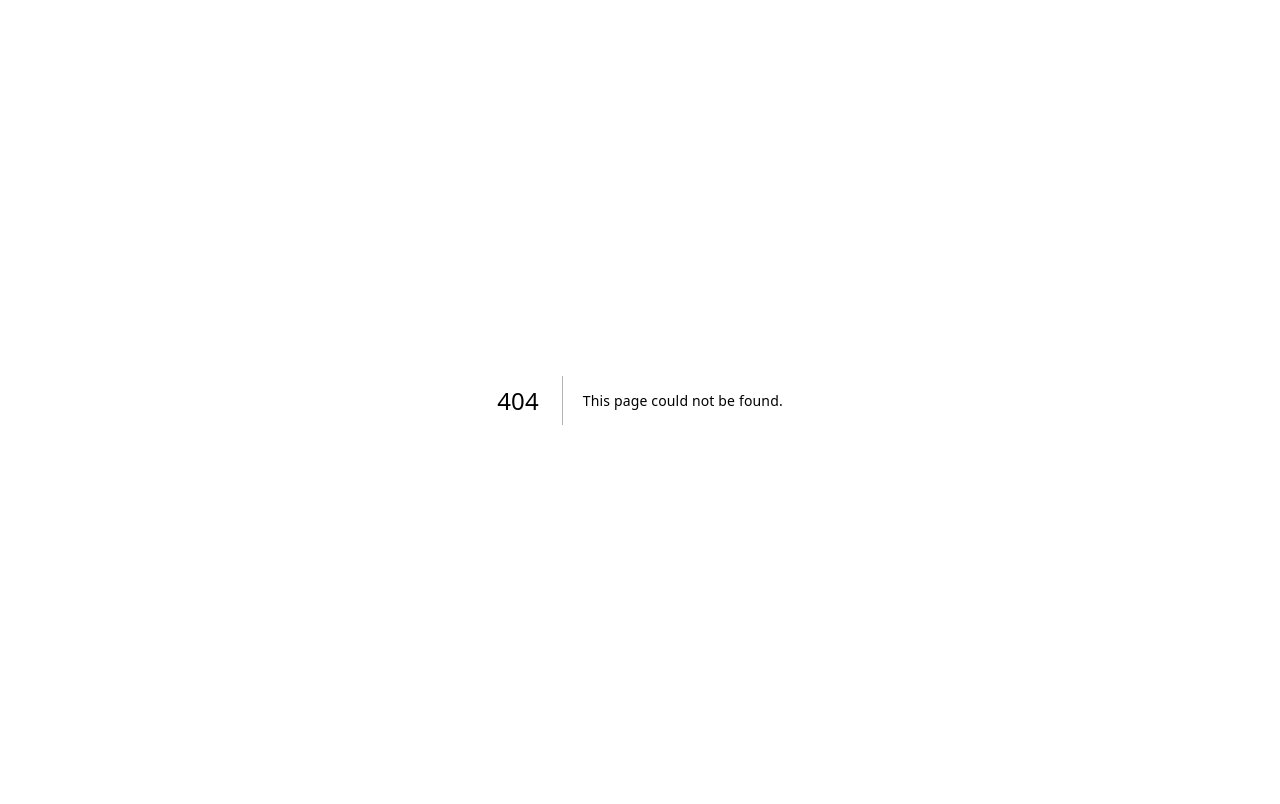
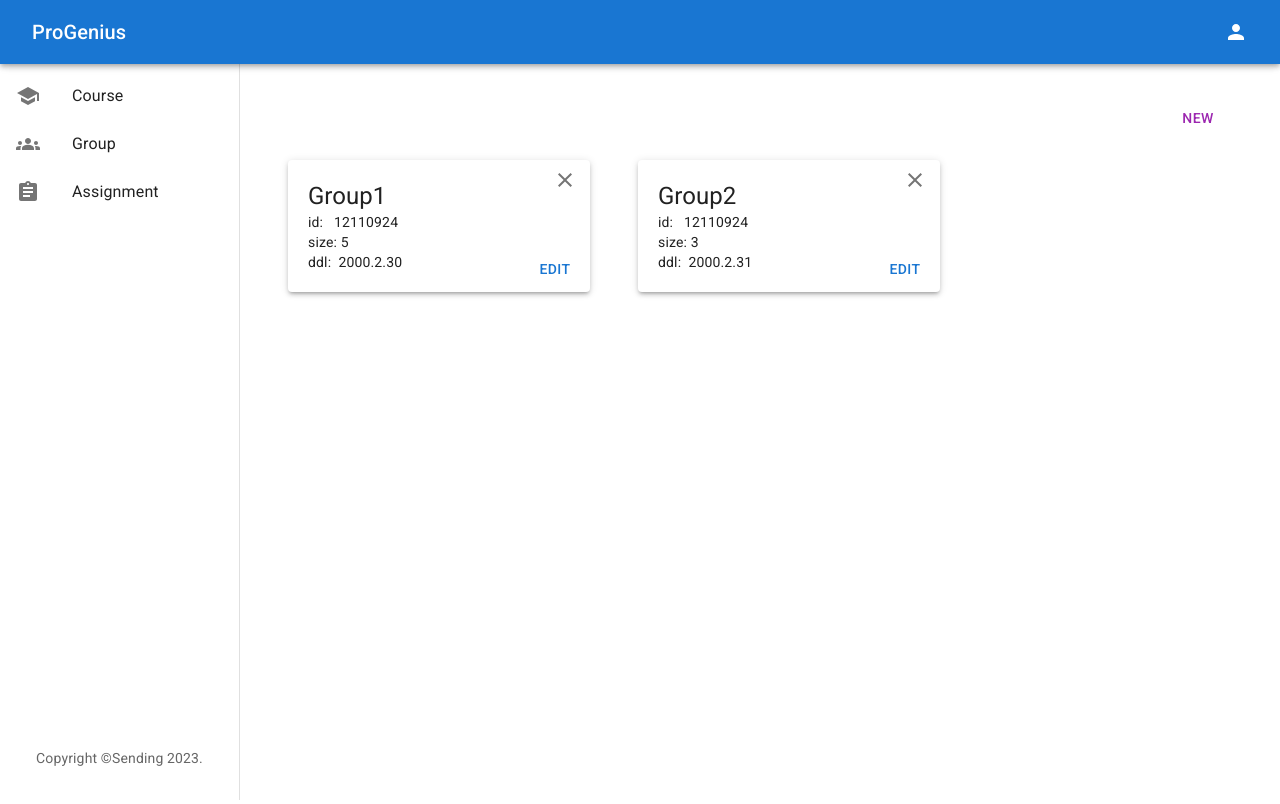
Before and after one commit to SUSTechOOAD2023/OOAD-FrontEnd, a Next.js app: page /dashboard/grouppage_teacher in a window 1280 px wide. Before the commit this address had no page. Shown: the top 804 px of the page. Built offline with nearby package versions, Linux system fonts and the light colour scheme.

Commit message:
edit teacher grouppage

```diff
--- /dev/null
+++ b/src/app/dashboard/grouppage_teacher/page.tsx
@@ -0,0 +1,253 @@
+"use client";
+
+import React, { useState } from "react";
+import {
+  Paper,
+  Box,
+  Button,
+  Dialog,
+  DialogTitle,
+  DialogContent,
+  DialogActions,
+  TextField,
+  Grid,
+  Container,
+  Typography,
+  IconButton,
+} from "@mui/material";
+
+import CloseIcon from "@mui/icons-material/Close";
+
+function InformationBox({
+  GroupName,
+  GroupId,
+  GroupSize,
+  GroupDeadline,
+  onEdit,
+  onDelete,
+}) {
+  const [open, setOpen] = useState(false);
+  const [editedName, setEditedName] = useState(GroupName);
+  const [editedGroupId, setEditedGroupId] = useState(GroupId);
+  const [editedGroupSize, setEditedGroupSize] = useState(GroupSize);
+  const [editedGroupDeadline, setEditedGroupDeadline] = useState(GroupDeadline);
+
+  const handleEditClick = () => {
+    setOpen(true);
+  };
+
+  const handleSaveClick = () => {
+    onEdit(editedName, editedGroupId, editedGroupSize, editedGroupDeadline);
+    setOpen(false);
+  };
+  const handleDelete = () => {
+    onDelete();
+    setOpen(false);
+  };
+  const handleClose = () => {
+    setOpen(false);
+  };
+
+  const handleRedirect = () => {};
+
+  return (
+    <Container component="main" maxWidth="xs" sx={{ minHeight: "2vh" }}>
+    <Box
+      sx={{
+        marginTop: 8,
+        display: "flex",
+        flexDirection: "column",
+        alignItems: "center",
+      }}
+    >
+      <Grid container spacing={2} alignItems="center">
+        <Grid item xs={12}>
+          <Box onClick={handleRedirect} sx={{ cursor: "pointer" }}>
+            <Paper
+              elevation={3}
+              style={{ padding: "20px", position: "relative" }}
+            >
+              <Box>
+                <Typography variant="h5" component="h2">
+                  {GroupName}
+                </Typography>
+                <Typography variant="body2">
+                  id:&nbsp;&nbsp;&nbsp;{GroupId}
+                </Typography>
+                <Typography variant="body2">size:&nbsp;{GroupSize}</Typography>
+                <Typography variant="body2">
+                  ddl:&nbsp;&nbsp;{GroupDeadline}
+                </Typography>
+              </Box>
+              <Box
+                sx={{
+                  position: "absolute",
+                  bottom: "95px",
+                  left: "260px",
+                }}
+              >
+                <IconButton
+                  aria-label="fingerprint"
+                  onClick={handleDelete}
+                  size="small"
+                >
+                  <CloseIcon />
+                </IconButton>
+              </Box>
+              <Box
+                sx={{
+                  position: "absolute",
+                  bottom: "5px",
+                  left: "235px",
+                }}
+              >
+                <Button variant="text" onClick={handleEditClick}>
+                  Edit
+                </Button>
+              </Box>
+            </Paper>
+          </Box>
+        </Grid>
+      </Grid>
+      <Dialog open={open} onClose={handleClose}>
+        <DialogTitle>Edit Information</DialogTitle>
+        <DialogContent>
+          <Grid item xs={10} style={{ marginTop: "10px" }}>
+            <TextField
+              label="GroupName"
+              value={editedName}
+              onChange={(e) => setEditedName(e.target.value)}
+              fullWidth
+            />
+          </Grid>
+          <Grid item xs={10} style={{ marginTop: "10px" }}>
+            <TextField
+              label="Group ID"
+              value={editedGroupId}
+              onChange={(e) => setEditedGroupId(e.target.value)}
+              fullWidth
+            />
+          </Grid>
+          <Grid item xs={10} style={{ marginTop: "10px" }}>
+            <TextField
+              label="GroupSize"
+              value={editedGroupSize}
+              onChange={(e) => setEditedGroupSize(e.target.value)}
+              fullWidth
+            />
+          </Grid>
+          <Grid item xs={10} style={{ marginTop: "10px" }}>
+            <TextField
+              label="GroupDeadline"
+              value={editedGroupDeadline}
+              onChange={(e) => setEditedGroupDeadline(e.target.value)}
+              fullWidth
+            />
+          </Grid>
+        </DialogContent>
+        <DialogActions>
+          <Button variant="contained" onClick={handleSaveClick}>
+            Save
+          </Button>
+          <Button variant="contained" onClick={handleClose}>
+            Cancel
+          </Button>
+        </DialogActions>
+      </Dialog>
+    </Box>
+    </Container>
+  );
+}
+
+function InformationBoxesContainer() {
+  const [informationBoxes, setInformationBoxes] = useState([
+    {
+      GroupName: "Group1",
+      GroupId: "12110924",
+      GroupSize: 5,
+      GroupDeadline: "2000.2.30",
+    },
+    {
+      GroupName: "Group2",
+      GroupId: "12110924",
+      GroupSize: 3,
+      GroupDeadline: "2000.2.31",
+    },
+  ]);
+
+  const addInformationBox = () => {
+    const newInformationBox = {
+      GroupName: "NewGroup",
+      GroupId: "NewId",
+      GroupSize: 0,
+      GroupDeadline: "0.0.0",
+    };
+    setInformationBoxes([...informationBoxes, newInformationBox]);
+  };
+
+  const handleInformationBoxEdit = (
+    index,
+    GroupName,
+    GroupId,
+    GroupSize,
+    GroupDeadline
+  ) => {
+    const updatedInformationBoxes = [...informationBoxes];
+    updatedInformationBoxes[index].GroupName = GroupName;
+    updatedInformationBoxes[index].GroupId = GroupId;
+    updatedInformationBoxes[index].GroupSize = GroupSize;
+    updatedInformationBoxes[index].GroupDeadline = GroupDeadline;
+    setInformationBoxes(updatedInformationBoxes);
+  };
+
+  const handleDelete = (index) => {
+    const updatedInformationBoxes = informationBoxes.filter(
+      (_, i) => i !== index
+    );
+    setInformationBoxes(updatedInformationBoxes);
+  };
+
+  return (
+    <Container component="main" sx={{ minHeight: "100vh" }}>
+      <Box
+        sx={{
+          marginTop: 4,
+          display: "flex",
+          flexWrap: "wrap",
+          flexDirection: "row",
+          justifyContent: "flex-start",
+        }}
+      >
+        <Button
+          color="secondary"
+          sx={{ position: "absolute", top: 100, right: 50 }}
+          onClick={addInformationBox}
+        >
+          New
+        </Button>
+        {informationBoxes.map((informationBox, index) => (
+          <div key={index} style={{ width: "350px", height: "160px" }}>
+            <InformationBox
+              GroupName={informationBox.GroupName}
+              GroupId={informationBox.GroupId}
+              GroupSize={informationBox.GroupSize}
+              GroupDeadline={informationBox.GroupDeadline}
+              onEdit={(GroupName, GroupId, GroupSize, GroupDeadline) =>
+                handleInformationBoxEdit(
+                  index,
+                  GroupName,
+                  GroupId,
+                  GroupSize,
+                  GroupDeadline
+                )
+              }
+              onDelete={() => handleDelete(index)}
+            />
+          </div>
+        ))}
+      </Box>
+    </Container>
+  );
+}
+
+export default InformationBoxesContainer;
```
